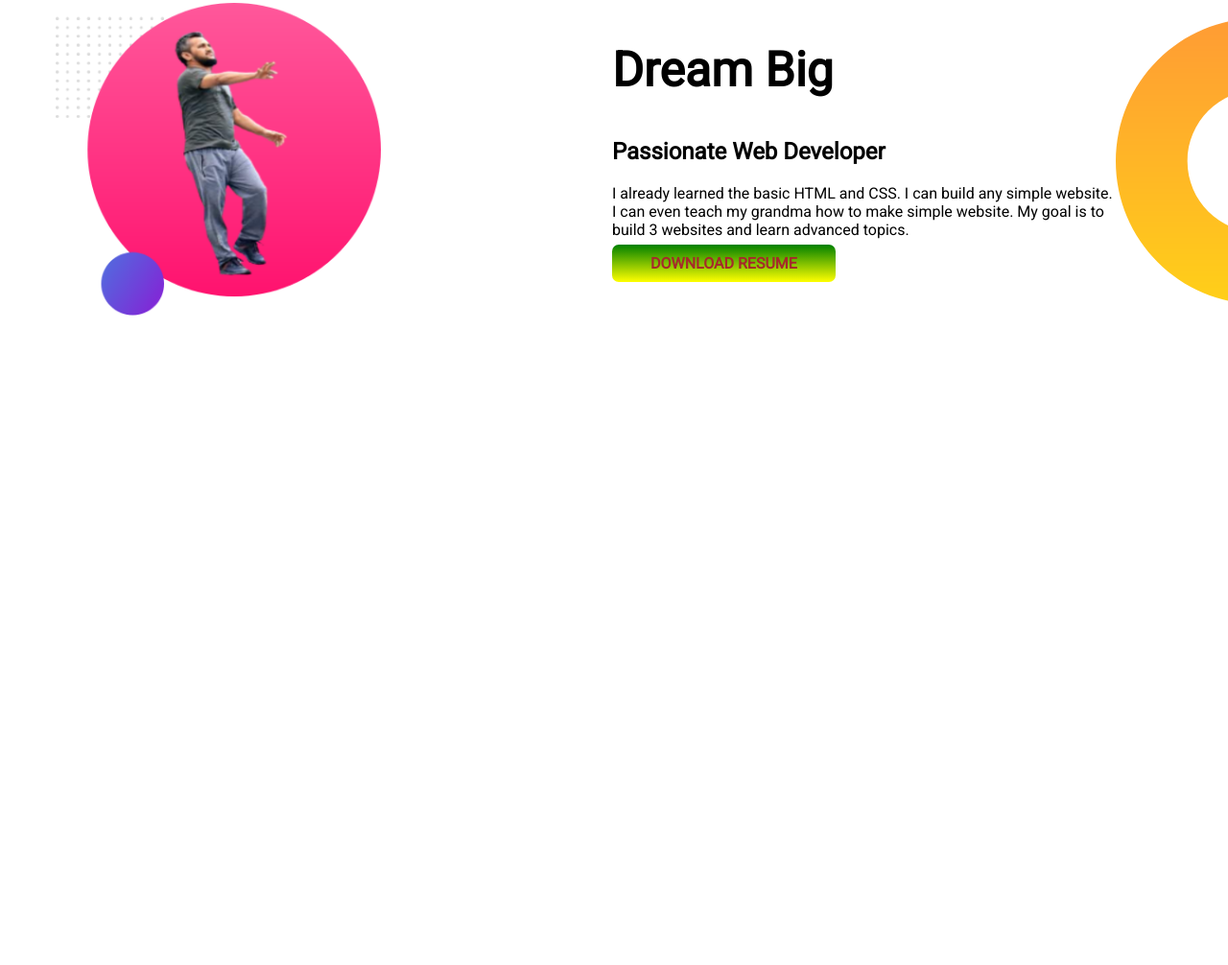
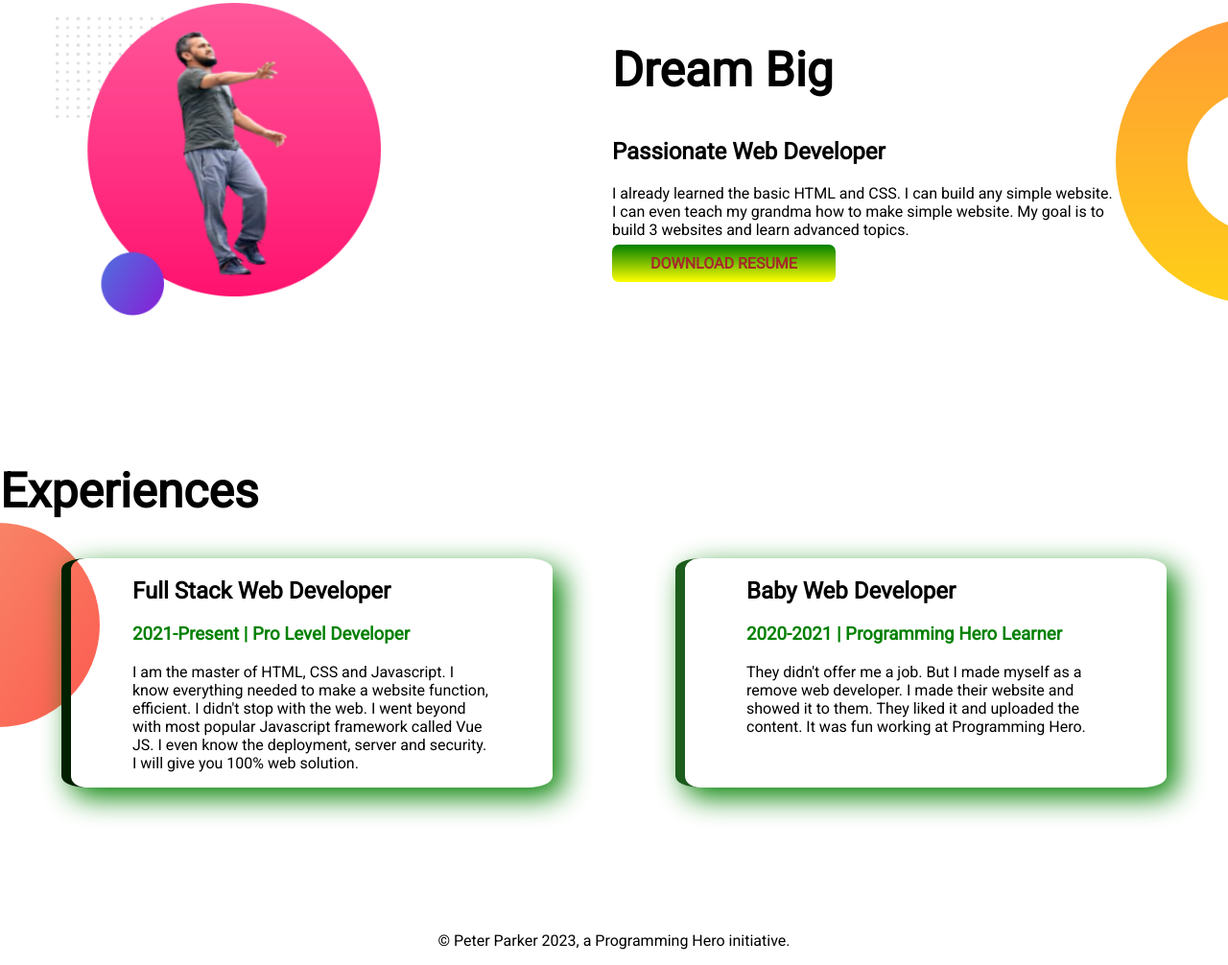
Before and after one commit to marahim34/developer-portfolio, a plain HTML site: page index.html in a window 1280 px wide. Shown: the part 523-1529 px from the top of the page at 96% size. Before the commit the page ends 1006 px from the top, so only its background shows below. Drawn offline with Linux system fonts and the light colour scheme.

Commit message:
style border and footer added

```diff
--- a/index.html
+++ b/index.html
@@ -13,7 +13,7 @@
 </head>
 
 <body>
-    <section class="top-banner">
+    <section class="top-banner flexible-container">
         <div class="half-width">
             <h1>Welcome To</h1>
             <h1><span class="highlight">Abdur Rahim's</span> World!</h1>
@@ -26,7 +26,7 @@
         </div>
         <div class="half-width"><img src="images/my-bg (1).png" alt=""></div>
     </section>
-    <section class="dream-big">
+    <section class="dream-big flexible-container">
         <div class="half-width">
             <img src="images/big.png" alt="">
         </div>
@@ -38,6 +38,29 @@
             <a class="link-button" target="_blank" href="">DOWNLOAD RESUME</a>
         </div>
     </section>
+    <section class="experience-arena">
+        <h1>Experiences</h1>
+        <div class="flexible-container">
+            <div id="full-stack" class="developer-experience">
+                <h2>Full Stack Web Developer</h2>
+                <h3 class="highlight">2021-Present | Pro Level Developer</h3>
+                <p>I am the master of HTML, CSS and Javascript. I know everything needed to make a website function,
+                    efficient. I didn't stop with the web. I went beyond with most popular Javascript framework called
+                    Vue
+                    JS. I even know the deployment, server and security. I will give you 100% web solution.</p>
+            </div>
+            <div id="baby" class="developer-experience">
+                <h2>Baby Web Developer</h2>
+                <h3 class="highlight">2020-2021 | Programming Hero Learner</h3>
+                <p>They didn't offer me a job. But I made myself as a remove web developer. I made their website and
+                    showed
+                    it to them. They liked it and uploaded the content. It was fun working at Programming Hero.</p>
+            </div>
+        </div>
+    </section>
 </body>
+<footer>
+    <p>© Peter Parker 2023, a Programming Hero initiative.</p>
+</footer>
 
 </html>
--- a/style.css
+++ b/style.css
@@ -11,7 +11,7 @@ h1 {
     color: green;
 }
 
-section {
+.flexible-container {
     display: flex;
     margin-bottom: 150px;
 }
@@ -45,3 +45,31 @@ section {
     background-position: right;
     padding-right: 120px;
 }
+
+.experience-arena {
+    background-image: url(images/exp-bg.png);
+    background-repeat: no-repeat;
+    background-position: left;
+}
+
+.developer-experience {
+    width: 50%;
+    padding-left: 5%;
+    padding-right: 5%;
+    box-shadow: 10px 10px 30px green;
+    margin-left: 5%;
+    margin-right: 5%;
+    border-radius: 5%;
+}
+
+#full-stack {
+    border-left: 10px solid rgb(0, 32, 0);
+}
+
+#baby {
+    border-left: 10px solid rgb(28, 92, 28);
+}
+
+footer p {
+    text-align: center;
+}
```
